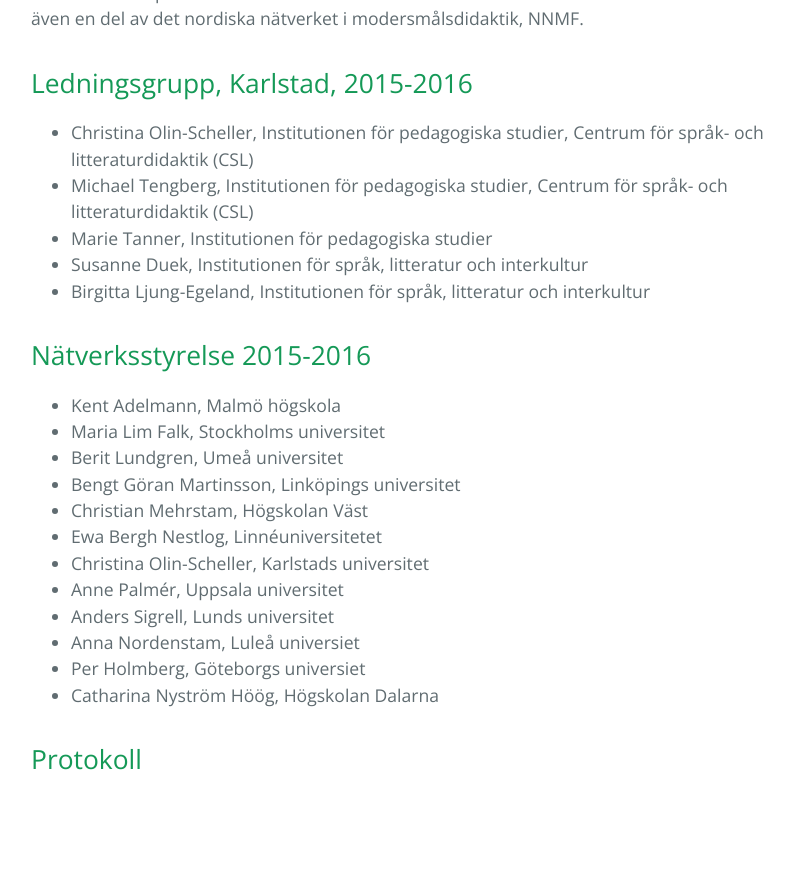
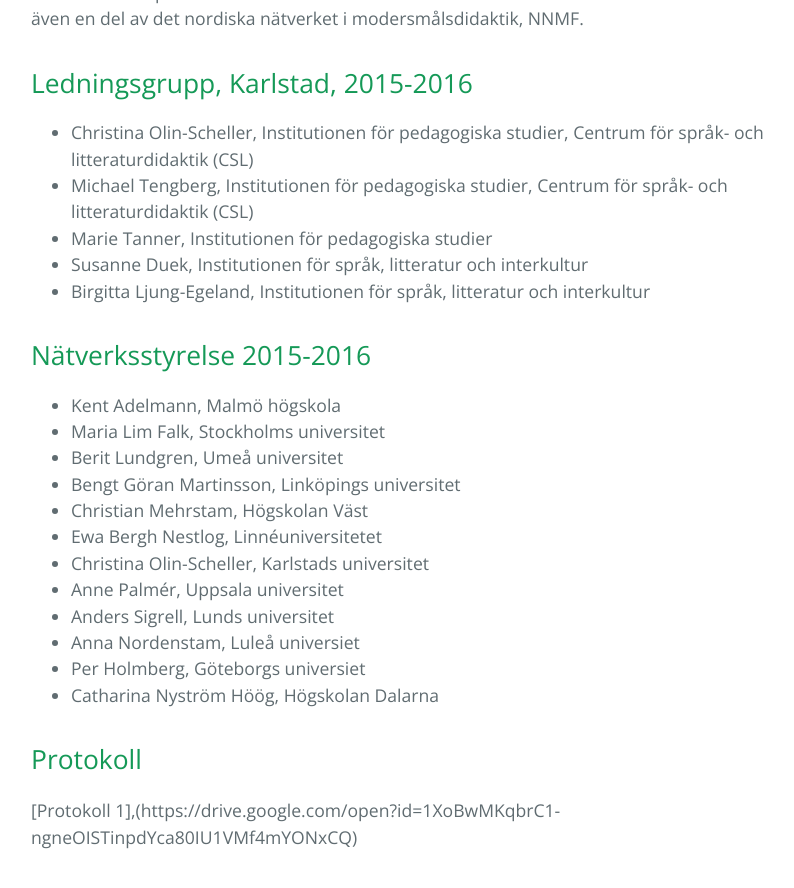
Before and after one commit to smdihemsida/smdihemsida.github.io, a Jekyll site: the page built from nätverket.md, in a window 1280 px wide and 900 px high, scrolled down 625 px. Shown: the top 888 px of the window, without its empty margins (193-987 px from the left). Built offline with Jekyll 4.4.1, drawn with Linux system fonts in a browser that asks for light colours; our own code applies the rules of GitHub Pages for plain Markdown files; before the commit the page ends 1453 px from its top, so only the background shows below that.

Commit message:
länk till fil

```diff
--- a/nätverket.md
+++ b/nätverket.md
@@ -30,3 +30,5 @@ I ledningen för nätverket SMDI finns en nätverksstyrelse. Inom nätverksstyre
 * Catharina Nyström Höög, Högskolan Dalarna
 
 ## Protokoll
+
+[Protokoll 1],(https://drive.google.com/open?id=1XoBwMKqbrC1-ngneOISTinpdYca80IU1VMf4mYONxCQ)
```
